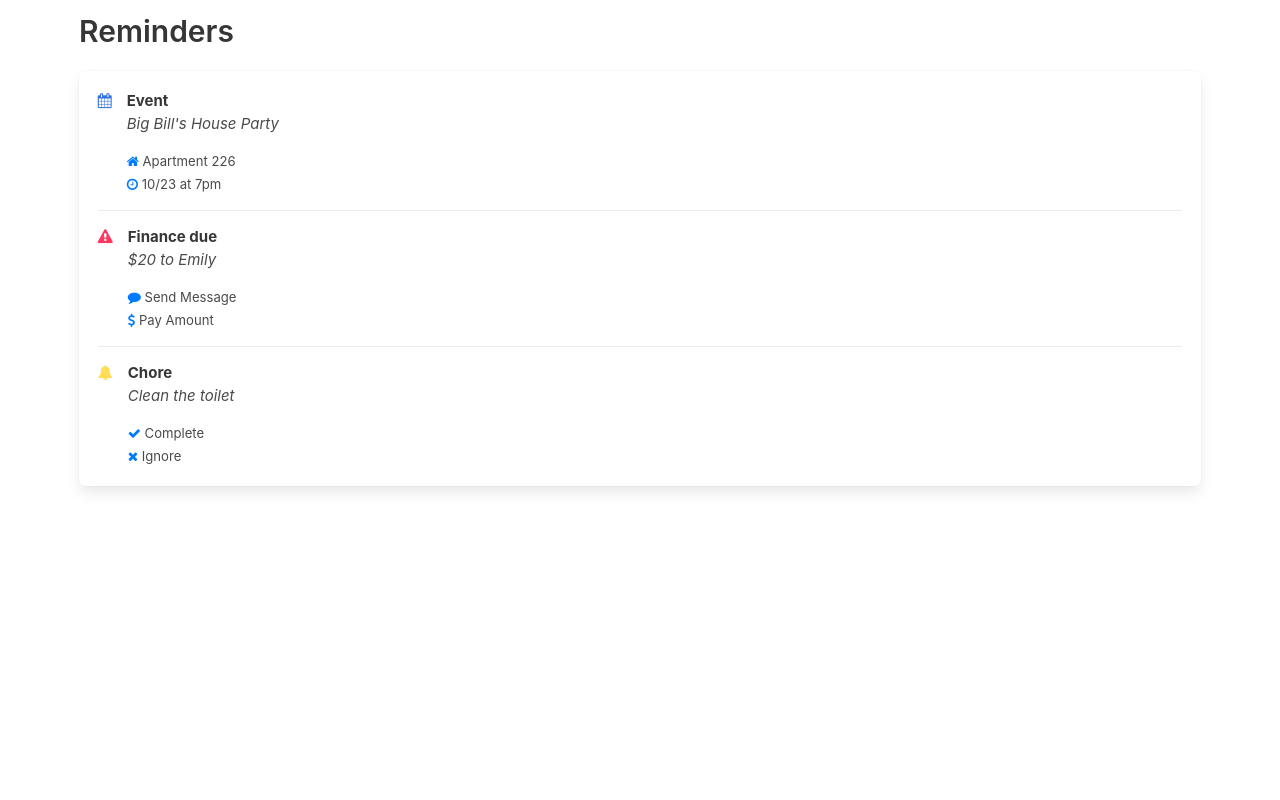
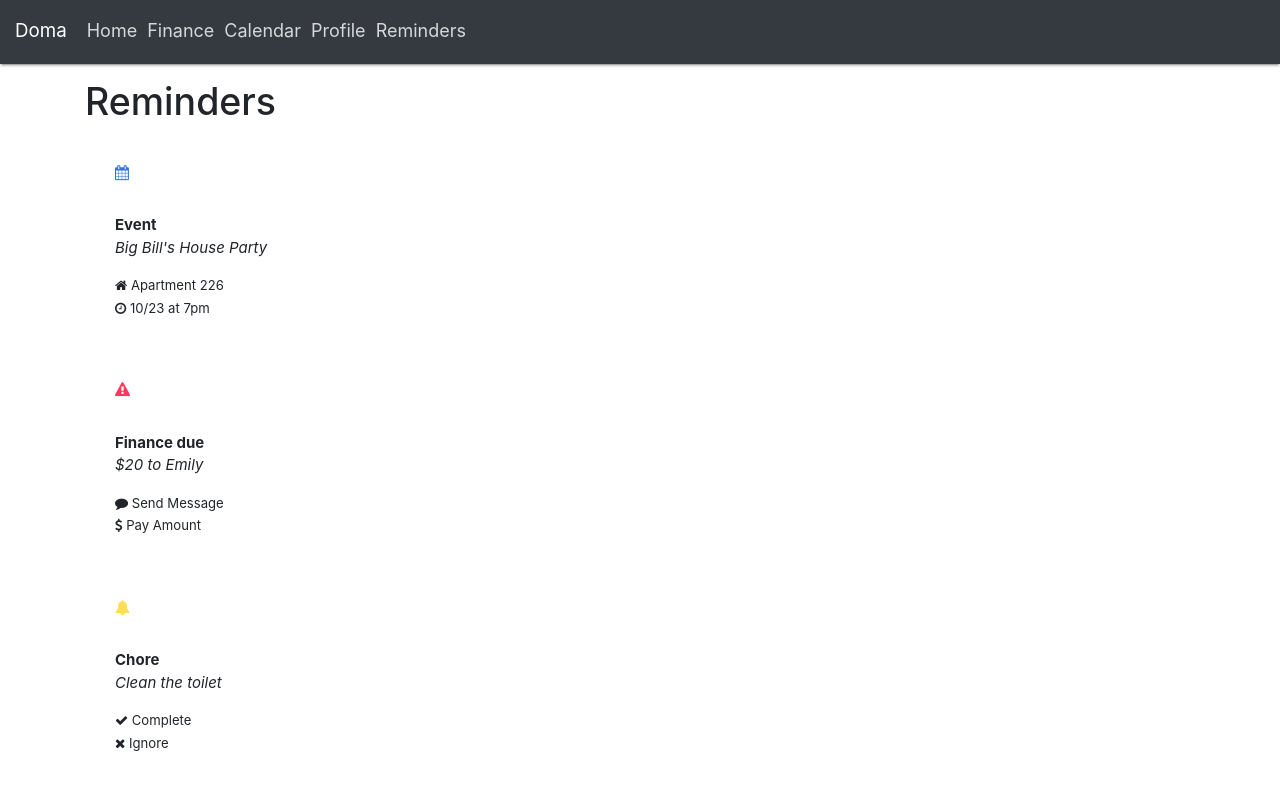
Before and after one commit to onocy/clean-slate, a Django app: page /doma/reminders/ in a window 1280 px wide. Run offline with Django 3.2, Linux system fonts and the light colour scheme; some libraries are stand-ins or nearby versions.

Commit message:
Changes to styles, added navbar and made calendar dynamic

```diff
--- /dev/null
+++ b/cleanslate/doma/static/css/base.css
@@ -0,0 +1,17 @@
+.navbar-light .navbar-nav .nav-link {
+  font-size: 18px;
+  color: rgba(255,255,255,0.8);
+  padding: 0px;
+}
+
+.nav-item {
+  padding: 5px;
+}
+
+nav.navbar.navbar-expand-lg.navbar-light.bg-dark {
+  padding-top: 5px;
+}
+
+.navbar-light .navbar-brand {
+  color: white;
+}
--- a/cleanslate/doma/static/css/calendar.css
+++ b/cleanslate/doma/static/css/calendar.css
@@ -1,7 +1,3 @@
-body {
-  padding-top: 20px;
-}
-
 .btn {
   margin-top: 20px;
 }
--- a/cleanslate/doma/templates/base.html
+++ b/cleanslate/doma/templates/base.html
@@ -5,22 +5,53 @@
     <meta name="viewport" content="width=device-width, initial-scale=1, shrink-to-fit=no">
     <meta name="description" content="">
     <meta name="author" content="">
-    {% block extra_head %}{% endblock %}
     {% block title %}<title>Doma</title>{% endblock %}
     <link rel="stylesheet" href="https://maxcdn.bootstrapcdn.com/font-awesome/4.7.0/css/font-awesome.min.css">
+    <link href="https://fonts.googleapis.com/icon?family=Material+Icons" rel="stylesheet">
+    <link rel="stylesheet" href="https://maxcdn.bootstrapcdn.com/bootstrap/4.0.0-beta.2/css/bootstrap.min.css" integrity="sha384-PsH8R72JQ3SOdhVi3uxftmaW6Vc51MKb0q5P2rRUpPvrszuE4W1povHYgTpBfshb" crossorigin="anonymous">
     <link rel="stylesheet" href="https://cdnjs.cloudflare.com/ajax/libs/materialize/0.100.2/css/materialize.min.css">
-    <link href="https://fonts.googleapis.com/icon?family=Material+Icons" rel="stylesheet">
-    <link href="https://bootswatch.com/yeti/bootstrap.min.css" rel="stylesheet">
+    <link href="https://bootswatch.com/darkly/bootstrap.min.css" rel="stylesheet">
+    {% block extra_head_before %}{% endblock %}
+    {% load static %}
+    <link href="{% static 'css/base.css' %}" rel="stylesheet">
+    {% block extra_head %}{% endblock %}
   </head>
 
   <body>
+    <nav class="navbar navbar-expand-lg navbar-light bg-dark">
+      <a class="navbar-brand" href="/">Doma</a>
+      <button class="navbar-toggler" type="button" data-toggle="collapse" data-target="#navbarSupportedContent" aria-controls="navbarSupportedContent" aria-expanded="false" aria-label="Toggle navigation">
+        <span class="navbar-toggler-icon"></span>
+      </button>
+
+      <div class="collapse navbar-collapse" id="navbarSupportedContent">
+        <ul class="navbar-nav mr-auto">
+          <li class="nav-item">
+            <a class="nav-link" href="/">Home <span class="sr-only">(current)</span></a>
+          </li>
+          <li class="nav-item">
+            <a class="nav-link" href="{% url 'finance' %}">Finance</a>
+          </li>
+          <li class="nav-item">
+            <a class="nav-link" href="{% url 'calendar' %}">Calendar</a>
+          </li>
+          <li class="nav-item">
+            <a class="nav-link" href="{% url 'profile' %}">Profile</a>
+          </li>
+          <li class="nav-item">
+            <a class="nav-link" href="{% url 'reminder' %}">Reminders</a>
+          </li>
+        </ul>
+      </div>
+    </nav>
     {% block content %}
     {% endblock %}
   </body>
 
   <!-- Bootstrap core JavaScript -->
   <script src="https://cdnjs.cloudflare.com/ajax/libs/jquery/3.2.1/jquery.min.js"></script>
-  <script src="https://maxcdn.bootstrapcdn.com/bootstrap/3.3.7/js/bootstrap.min.js"></script>
+  <script src="https://cdnjs.cloudflare.com/ajax/libs/popper.js/1.12.3/umd/popper.min.js" integrity="sha384-vFJXuSJphROIrBnz7yo7oB41mKfc8JzQZiCq4NCceLEaO4IHwicKwpJf9c9IpFgh" crossorigin="anonymous"></script>
+  <script src="https://maxcdn.bootstrapcdn.com/bootstrap/4.0.0-beta.2/js/bootstrap.min.js" integrity="sha384-alpBpkh1PFOepccYVYDB4do5UnbKysX5WZXm3XxPqe5iKTfUKjNkCk9SaVuEZflJ" crossorigin="anonymous"></script>
   <script src="https://cdnjs.cloudflare.com/ajax/libs/materialize/0.100.2/js/materialize.min.js"></script>
   {% block extra_js %}{% endblock %}
 
--- a/cleanslate/doma/templates/home.html
+++ b/cleanslate/doma/templates/home.html
@@ -9,7 +9,6 @@
 
 
 {% block content %}
-<div class = "white">
     <div class="container-fluid">
       <h3 class="text-center">Home</h3>
   		<div class="row">
@@ -116,5 +115,4 @@
             <!---->
             </div>
     </div>
-  </div>
 {% endblock %}
--- a/cleanslate/doma/templates/reminders_list.html
+++ b/cleanslate/doma/templates/reminders_list.html
@@ -2,8 +2,7 @@
 
 {% block title %}<title>Reminders</title>{% endblock %}
 
-{% block extra_head %}
-  <link rel="stylesheet" href="https://cdnjs.cloudflare.com/ajax/libs/bulma/0.5.3/css/bulma.min.css">
+{% block extra_head_before %}
   {% load static %}
   <link href="{% static 'css/reminders_list.css' %}" rel="stylesheet">
 {% endblock %}
@@ -14,11 +13,11 @@
         <h1 class="title">Reminders</h1>
           <div class="box">
 
-            <article class="media">
-              <div class="media-left">
+            <article class="panel p-3">
+              <div class="p-3">
                 <i class="fa fa-calendar"></i>
               </div>
-              <div class="media-content">
+              <div class="p-3">
                 <div class="event">
                   <p>
                     <strong>Event</strong>
@@ -42,11 +41,11 @@
               </div>
             </article>
 
-            <article class="media">
-              <div class="media-left">
+            <article class="panel p-3">
+              <div class="p-3">
                 <i class="fa fa-exclamation-triangle"></i>
               </div>
-              <div class="media-content">
+              <div class="p-3">
                 <div class="finance">
                   <p>
                     <strong>Finance due</strong>
@@ -70,11 +69,11 @@
               </div>
             </article>
 
-            <article class="media">
-              <div class="media-left">
+            <article class="panel p-3">
+              <div class="p-3">
                 <i class="fa fa-bell"></i>
               </div>
-              <div class="media-content">
+              <div class="p-3">
                 <div class="chore">
                   <p>
                     <strong>Chore</strong>
@@ -102,7 +101,3 @@
         </div>
       </section>
   {% endblock %}
-
-  {% block extra_js %}
-    <script src="vendor/popper/popper.min.js"></script>
-  {% endblock %}
--- a/cleanslate/doma/views.py
+++ b/cleanslate/doma/views.py
@@ -52,11 +52,12 @@ def calendar(request):
     """
     View function for Calendar
     """
+    events = Event.objects.all()
 
     return render(
         request,
         'calendar.html',
-        context={}
+        context={'events': events}
     )
 
 
```
Also changed, not shown: cleanslate/doma/templates/calendar.html (+7 -21 lines).
